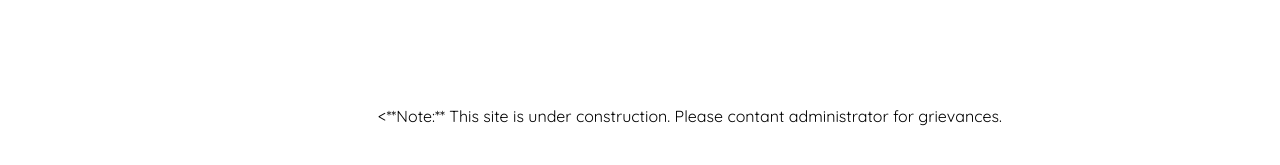
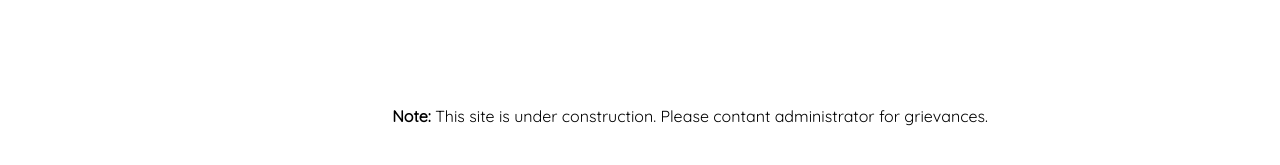
Before and after one commit to midhunt/midhunt.github.io, a Jekyll site: the page built from index.md, in a window 1280 px wide. Shown: the part 706-871 px from the top of the page. Built offline with Jekyll 4.4.1, drawn with Linux system fonts in a browser that asks for light colours.

```diff
--- a/index.md
+++ b/index.md
@@ -26,5 +26,5 @@ esitemap:
 </style>
 
 <div class="footer">
- <p><**Note:** This site is under construction. Please contant administrator for grievances.</p>
+ <p><b>Note:</b> This site is under construction. Please contant administrator for grievances.</p>
 </div>
```
